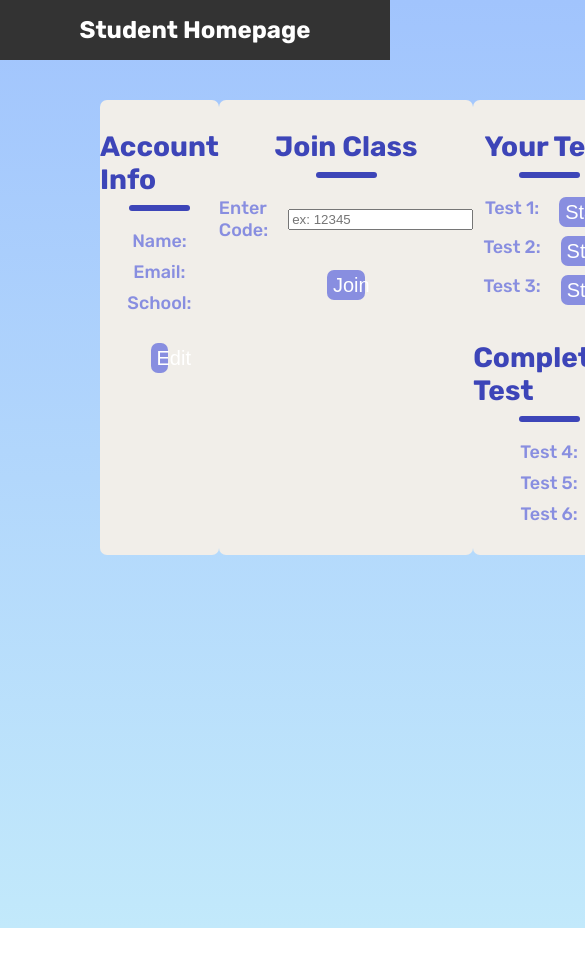
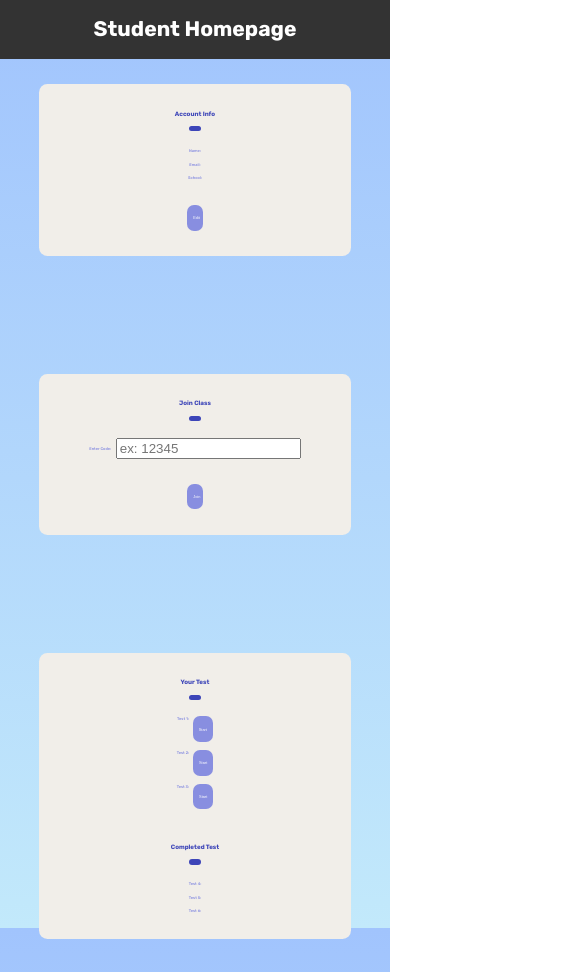
Before and after one commit to EvanCooke/AssessmentQuo-Project, a React (Create React App) app in the folder client/: page /student-home in a window 390 px wide. Shown: the top 972 px of the page, 585 px wide, since content can reach past the window. Before the commit the page ends 928 px from the top, so only its background shows below. Built offline with nearby package versions, Linux system fonts and the light colour scheme.

Commit message:
Made webpage more responsive by using viewport units

```diff
--- a/client/src/Components/StudentHomepage/StudentHomepage.jsx
+++ b/client/src/Components/StudentHomepage/StudentHomepage.jsx
@@ -5,7 +5,7 @@ function StudentHomepage() {
     return (
         <div>
             <div className={styles.headerBar}>
-                <h2>Student Homepage</h2>
+                <h2 className={styles.headerText}>Student Homepage</h2>
             </div>
             <div className={styles.parentContainer}>
                 <div className={styles.container}>
--- a/client/src/Components/StudentHomepage/StudentHomepage.module.css
+++ b/client/src/Components/StudentHomepage/StudentHomepage.module.css
@@ -3,51 +3,58 @@
     top: 0;
     left: 0;
     width: 100%;
-    height: 60px;
+    height: 7vh;
     background-color: #333;
     color: white;
     text-align: center;
-    line-height: 20px;
+    line-height: 2.5vh;
     z-index: 1000;
+}
+
+.headerText {
+    font-size: 2.5vh;
+    font-weight: 700;
 }
 
 .parentContainer {
     display: flex;
     justify-content: space-around;
-    padding-left: 100px;
-    padding-right: 100px;
+    padding-left: 5vw;
+    padding-right: 5vw;
 }
 
 .container{
     display: flex;
     flex-direction: column;
     margin: auto;
-    margin-top: 100px;
-    width: 500px;
+    margin-top: 10vh;
+    width: 27vw;
     background: #f1eee9;
-    padding-bottom: 30px;
-    margin-bottom: 40px;
-    border-radius:7px;
+    padding-bottom: 3vh;
+    margin-bottom: 4vh;
+    border-radius: 1vh;
 }
+
+
 
 .header{
     display: flex;
     flex-direction: column;
     align-items: center;
-    gap: 9px;
+    gap: 1vh;
     width: 100%;
-    margin-top: 30px;
+    margin-top: 3vh;
 }
 
 .text{
     color: #3d45b8;
-    font-size: 28px;
+    font-size: 1.6vw;
     font-weight: 700;
 }
 
 .subtext{
     color: #888ee0;
-    font-size: 18px;
+    font-size: 1vw;
     font-weight: 500;
 }
 
@@ -57,28 +64,28 @@
 }
 
 .codeInput .subtext {
-    margin-right: 20px;
+    margin-right: 1.2vw;
 }
 
 .underline{
-    width: 61px;
-    height: 6px;
+    width: 3vw;
+    height: 0.6vh;
     background: #3d45b8;
     border-radius: 9px;
-    margin-bottom: 10px;
+    margin-bottom: 1vh;
 }
 
 .joinButton{
-    width: 15%;
-    height: 30px;
+    width: 4vw;
+    height: 3vh;
     background: #888ee0;
     color: white;
-    font-size: 20px;
+    font-size: 1vw;
     font-weight: 500;
     border: none;
     border-radius: 7px;
     cursor: pointer;
-    margin-top: 20px;
+    margin-top: 2vh;
 }
 
 .subtextContainer {
@@ -88,13 +95,23 @@
 
 .smallButton {
 
-    height: 30px;
+    height: 3vh;
     background: #888ee0;
     color: white;
-    font-size: 20px;
+    font-size: 1vw;
     font-weight: 500;
     border: none;
     border-radius: 7px;
     cursor: pointer;
-    margin-left: 20px;
+    margin-left: 1vw;
 }
+
+@media (max-width: 1000px) {
+    .parentContainer {
+        flex-direction: column;
+    }
+
+    .container {
+        width: 80vw;
+    }
+}
```
